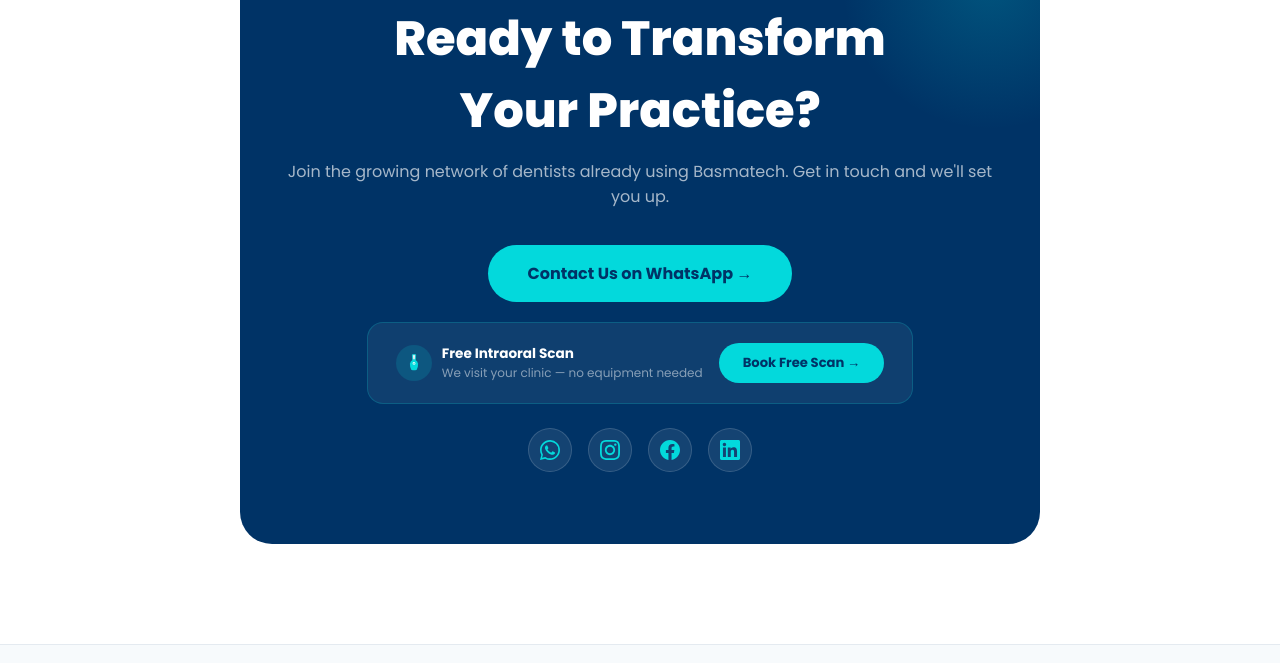
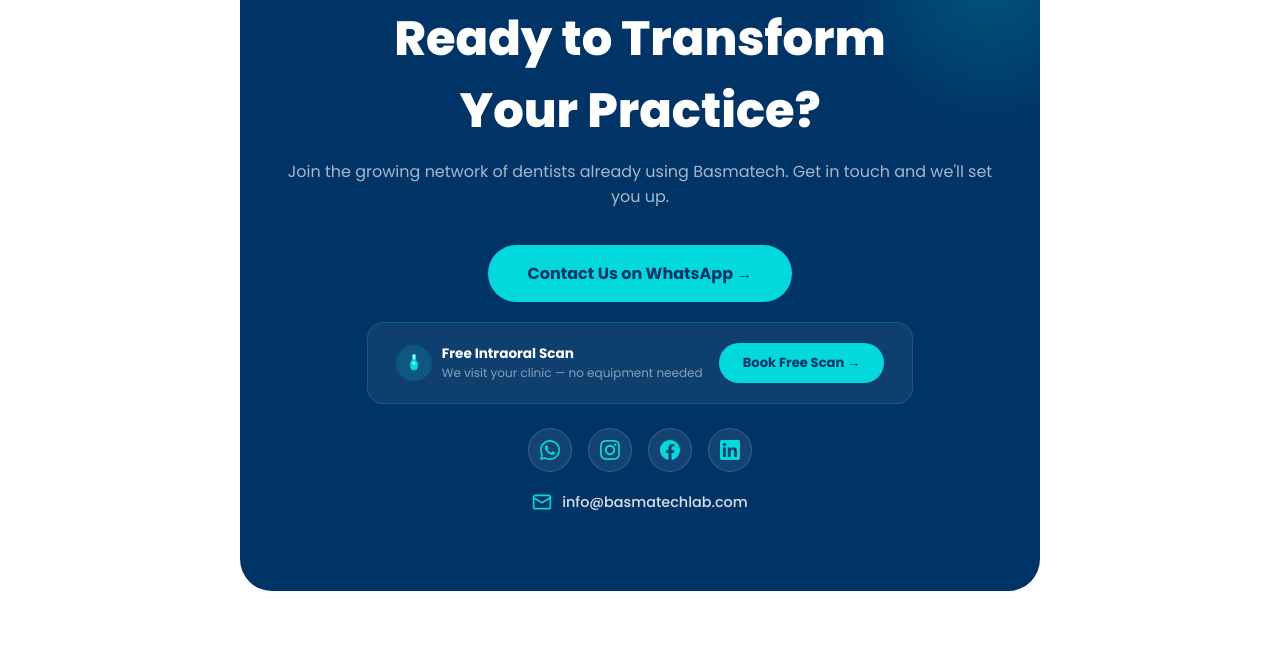
Before and after one commit to Basmatechlab/Basmatechlab, a plain HTML site: page index.html in a window 1280 px wide. Shown: the part 6524-7187 px from the top of the page. Drawn offline with Linux system fonts and the light colour scheme.

Commit message:
Add files via upload

```diff
--- a/index.html
+++ b/index.html
@@ -829,6 +829,14 @@ function heroFilter(tab) {
   </a>
 </div>
 
+<!-- Email -->
+<div style="margin-top:20px;text-align:center;">
+  <a href="mailto:info@basmatechlab.com" style="display:inline-flex;align-items:center;gap:10px;color:rgba(255,255,255,0.85);font-family:Poppins,sans-serif;font-size:0.9rem;font-weight:500;text-decoration:none;transition:color 0.2s;" onmouseover="this.style.color='#03D9DC'" onmouseout="this.style.color='rgba(255,255,255,0.85)'">
+    <svg width="20" height="20" viewBox="0 0 24 24" fill="none" stroke="#03D9DC" stroke-width="2" stroke-linecap="round" stroke-linejoin="round"><rect x="2" y="4" width="20" height="16" rx="2"/><path d="m22 7-10 6L2 7"/></svg>
+    info@basmatechlab.com
+  </a>
+</div>
+
 </div>
 </section>
 
```
